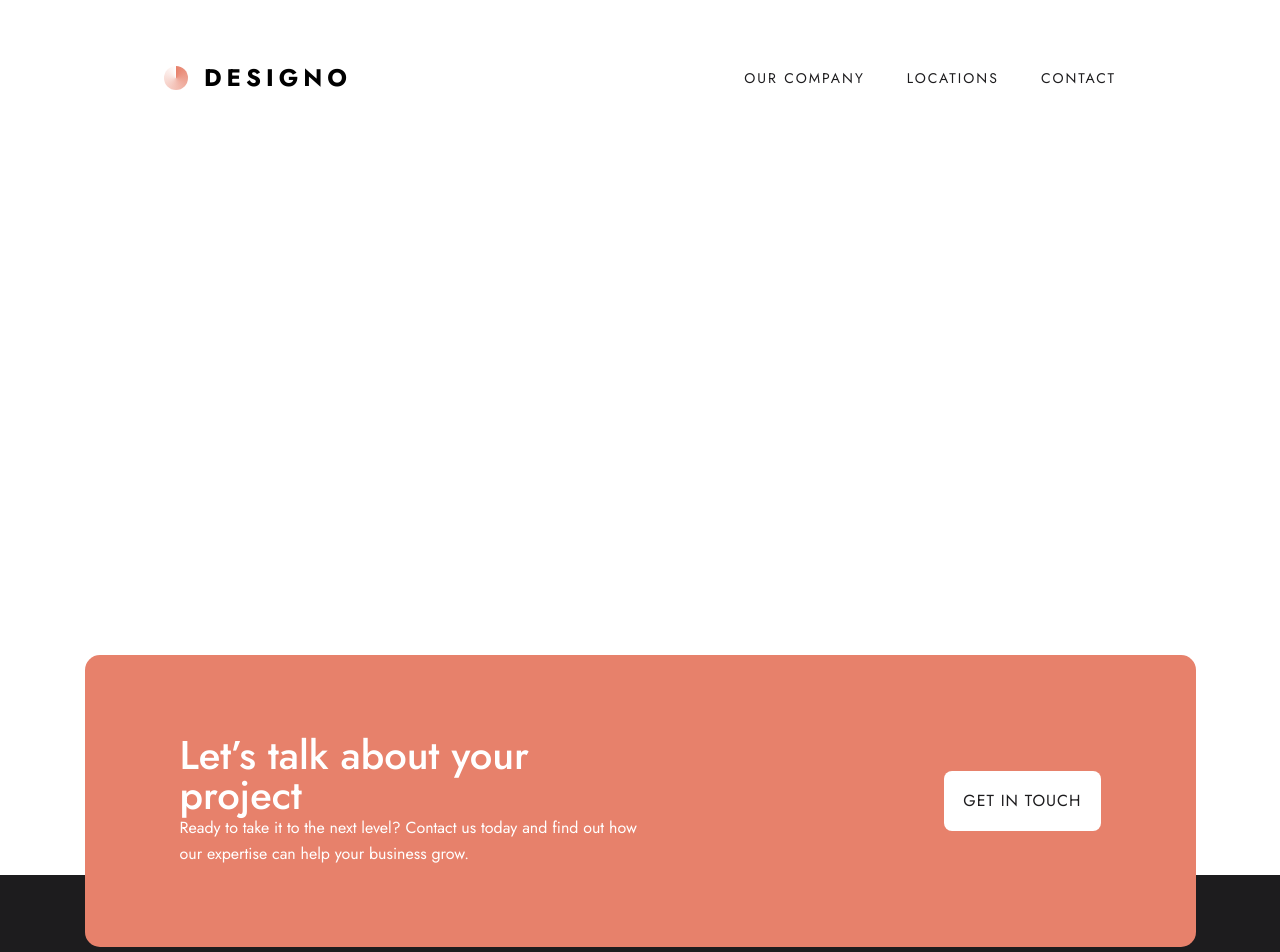
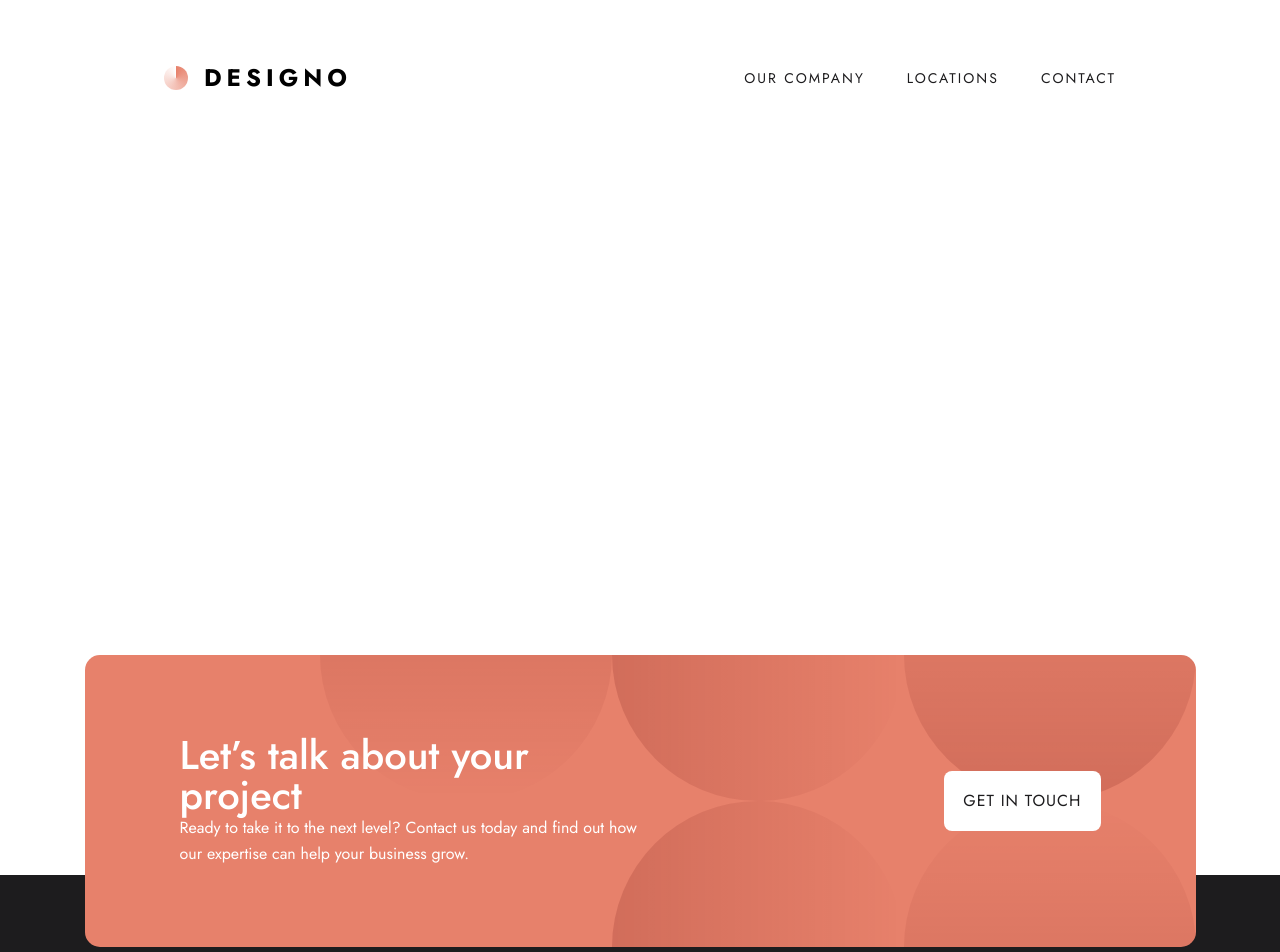
Before and after one commit to akashsiddamshetty/designo, a Next.js app: page / in a window 1280 px wide. Shown: the top 952 px of the page. Built offline with nearby package versions, Linux system fonts and the light colour scheme.

Commit message:
feat - footer bg images

```diff
--- a/components/Footer.tsx
+++ b/components/Footer.tsx
@@ -7,8 +7,8 @@ interface FooterProps {}
 
 const Footer: FC<FooterProps> = ({}) => {
   return (
-    <div className="relative flex h-[1005px] w-full  items-end justify-center md:h-[687px] lg:h-[613px]">
-      <div className="absolute top-0 mx-[24px] flex h-[379px] flex-col items-center justify-around rounded-[15px] bg-peach px-[24px] py-[64px] text-center text-white md:mx-[39px] md:h-[350px] md:px-[58px] md:py-[57px] lg:mx-[164px] lg:h-[292px] xl:w-[1111px] lg:flex-row lg:justify-between lg:px-[95px] lg:text-left">
+    <div className="relative flex h-[1005px] w-full items-end  justify-center  md:h-[687px] lg:h-[613px]">
+      <div className="absolute top-0 mx-[24px] flex h-[379px] flex-col items-center justify-around rounded-[15px] bg-peach bg-bg-pattern-intro-web bg-right  bg-no-repeat	 px-[24px] py-[64px] text-center text-white md:mx-[39px] md:h-[350px] md:px-[58px] md:py-[57px] lg:mx-[164px] lg:h-[292px] lg:flex-row lg:justify-between lg:px-[95px] lg:text-left xl:w-[1111px]">
         <div className="lg:flex lg:w-[459px] lg:flex-col lg:justify-between lg:py-[72px]">
           <h2 className="md:px-[150px] lg:px-0 ">
             Let’s talk about your project
--- a/tailwind.config.js
+++ b/tailwind.config.js
@@ -13,6 +13,7 @@ module.exports = {
           "conic-gradient(from 180deg at 50% 50%, var(--tw-gradient-stops))",
         "conic-gradient":
           "conic-gradient(from 90deg at 50% 50%, rgba(231, 129, 107, 0.0001) 0deg, #E7816B 359.74deg, rgba(231, 129, 107, 0.0001) 360deg)",
+        "bg-pattern-intro-web": "url('/web-design/bg-pattern-intro-web.svg')",
       },
       colors: {
         peach: "#E7816B",
```
Also changed, not shown: public/web-design/bg-pattern-intro-web.svg (added).
